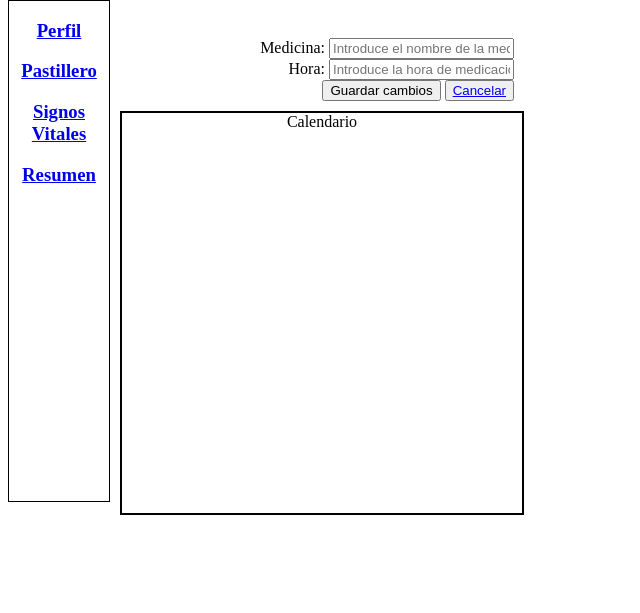
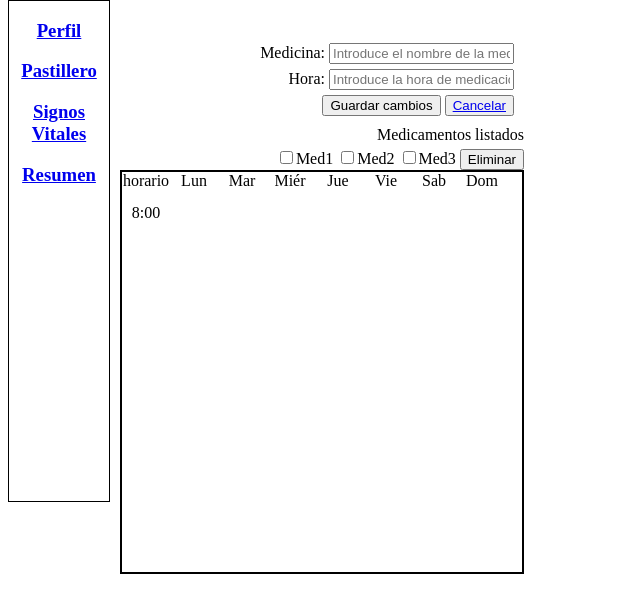
Before and after one commit to HumbertoMorales1234/proyectoWeb, a PHP site: page /Pastillero.html in a window 1280 px wide. Shown: the part 90-703 px from the top of the page, without its empty margins (0-640 px from the left). Run offline with PHP 8.4, Linux system fonts and the light colour scheme.

Commit message:
Simplificación estilo, acomodo pastillero y extras

```diff
--- a/CrearPerfil.html
+++ b/CrearPerfil.html
@@ -10,7 +10,6 @@
     <style>
         input {
             margin: 4px;
-
         }
         #caja{
             width: 50%;
@@ -18,6 +17,9 @@
         }
         input{
             width: 400px;
+        }
+        #enviar{
+            width: auto;
         }
     </style>
 </head>
@@ -50,7 +52,7 @@
             <label for="confirmar" >Confirmar contraseña: </label>
             <input type="password" id="confirmar" required placeholder="Confirma la contraseña">
             <br>
-            <input type="submit" value="Enviar">
+            <input type="submit" value="Enviar" id="enviar">
             <button><a href="index.html">Regresar</a></button>
         </form>
     </div>
--- a/Pastillero.html
+++ b/Pastillero.html
@@ -1,5 +1,6 @@
 <!DOCTYPE html>
 <html lang="en">
+
 <head>
     <meta charset="UTF-8">
     <meta http-equiv="X-UA-Compatible" content="IE=edge">
@@ -7,25 +8,29 @@
     <title>E-Salud - Pastillero</title>
     <link rel="stylesheet" href="recursos/estilos.css">
     <style>
-        aside{
-            float:left;
-        }
-        form{
+        form {
             margin: 10px;
         }
-        #caja{
+
+        #caja {
             float: left;
             margin: 10px;
             text-align: right;
         }
-        #caja2{
+
+        #caja2 {
             border: solid black 2px;
             width: 400px;
             height: 400px;
             text-align: center;
+            display: grid;
+            grid-template-columns: 12% 12% 12% 12% 12% 12% 12% 12%;
+            grid-template-rows: 8% 8% 8% 8% 8% 8% 8% 8% 8% 8% 8% 8%;
+
         }
     </style>
 </head>
+
 <body>
     <header id="encabezado">
         <img src="recursos/logoGenerico.png" alt="logoGenerico" width="50px" id="logoGenerico">
@@ -35,10 +40,10 @@
     </header>
     <aside id="lateral" name="lateral">
         <nav id="menu">
-                <h3><a href="PerfilUsuario.html">Perfil</a></h3>
-                <h3><a href="Pastillero.html">Pastillero</a></h3>
-                <h3><a href="SignosVitales.html">Signos Vitales</a></h3>
-                <h3><a href="Resumen.html">Resumen</a></h3>
+            <h3><a href="PerfilUsuario.html">Perfil</a></h3>
+            <h3><a href="Pastillero.html">Pastillero</a></h3>
+            <h3><a href="SignosVitales.html">Signos Vitales</a></h3>
+            <h3><a href="Resumen.html">Resumen</a></h3>
         </nav>
     </aside>
     <div id="caja">
@@ -53,9 +58,28 @@
             <button>Guardar cambios</button>
             <button><a href="PerfilUsuario.html">Cancelar</a></button>
         </form>
+
+        <div>
+            <label for="atomar">Medicamentos listados</label>
+            <br>
+                <input type="checkbox" name="medicamentosborrar1" id="medicamentosborrar1">Med1
+                <input type="checkbox" name="medicamentosborrar2" id="medicamentosborrar2">Med2
+                <input type="checkbox" name="medicamentosborrar3" id="medicamentosborrar3">Med3
+                <button id="eliminar">Eliminar</button>
+        </div>
+
         <div id="caja2">
-            <label for="calendario">Calendario</label>
+            <div id="horario">horario</div>
+            <div id="dia1">Lun</div>
+            <div id="dia2">Mar</div>
+            <div id="dia3">Miér</div>
+            <div id="dia4">Jue</div>
+            <div id="dia5">Vie</div>
+            <div id="dia6">Sab</div>
+            <div id="dia5">Dom</div>
+            <div id="hora1">8:00</div>
         </div>
-        </div>
+    </div>
 </body>
+
 </html>
--- a/PerfilUsuario.html
+++ b/PerfilUsuario.html
@@ -10,9 +10,6 @@
         form{
             float: left;
             margin: 10px;
-        }
-        aside{
-            float: left;
         }
         #caja{
             text-align: right;
@@ -52,6 +49,9 @@
         <label for="alergias" >Alergias: </label>
         <input type="text" id="alergias" placeholder="Confirma la contraseña">
         <br>
+        <label for="cronicos">Padecimientos crónicos: </label>
+        <input type="text" id="aMaterno" required placeholder="Introduce tus padecimientos">
+        <br>
         <label for="aergiasM" >Alergias a medicamentos: </label>
         <input type="text" id="alergiasM" placeholder="Confirma la contraseña">
         <br>
--- a/SignosVitales.html
+++ b/SignosVitales.html
@@ -7,9 +7,6 @@
     <title>E-Salud - Signos vitales</title>
     <link rel="stylesheet" href="recursos/estilos.css">
     <style>
-        aside{
-            float:left;
-        }
         form{
             margin: 10px;
         }
--- a/recursos/estilos.css
+++ b/recursos/estilos.css
@@ -16,6 +16,7 @@ header>h1{
     border: 1px solid black;
     width: 100px;
     height: 500px;
+    float: left;
 }
 h3{
     text-align: center;
@@ -24,3 +25,9 @@ h3{
 h3:hover{
     background-color: rgb(126, 231, 231);
 }
+input{
+    margin-top: 5px;
+}
+button{
+    margin-top: 5px;
+}
```
Also changed, not shown: Resumen.html (+20 -3 lines).
